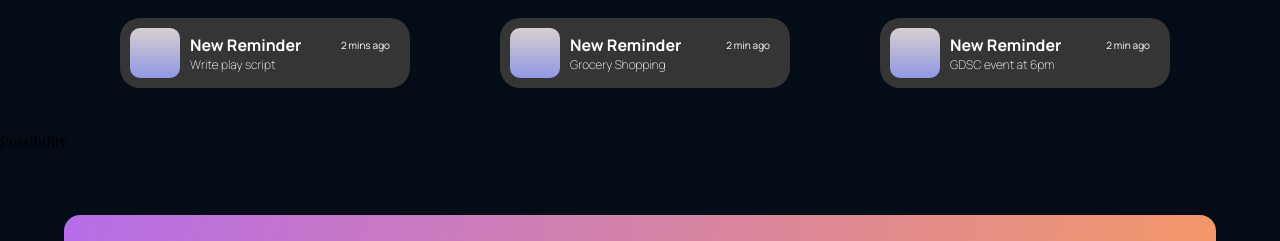
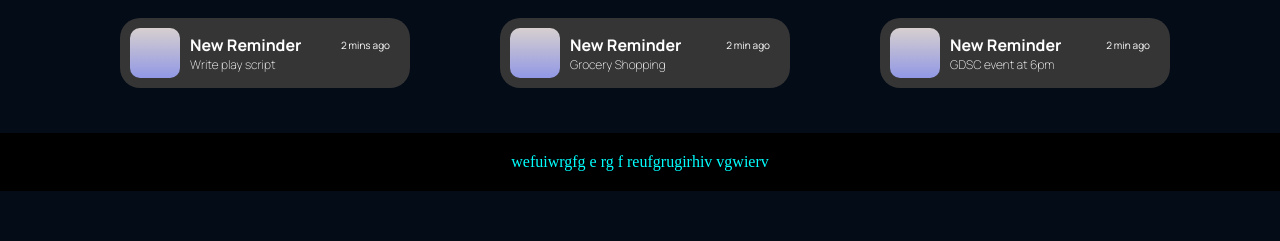
Before and after one commit to yashsinghhh/mente-doshi, a React (Create React App) app: page / in a window 1280 px wide. Shown: the part 1180-1421 px from the top of the page. Built offline with nearby package versions, Linux system fonts and the light colour scheme.

Commit message:
small-change

```diff
--- a/src/containers/possibility/Possibility.jsx
+++ b/src/containers/possibility/Possibility.jsx
@@ -4,7 +4,12 @@ import './possibility.css';
 
 const Possibility = () => {
   return (
-    <div>Possibility</div>
+    <div className='parent-main'>
+      <div className='main-body'>
+        <p> wefuiwrgfg e rg f reufgrugirhiv vgwierv </p>
+      </div>
+    </div>
+
   )
 }
 
--- a/src/containers/possibility/possibility.css
+++ b/src/containers/possibility/possibility.css
@@ -0,0 +1,10 @@
+.main-body{
+    color: aqua;
+
+
+display: flex;
+justify-content: center;
+align-items: center;
+background-color:black;
+padding: 20px;
+}
```
